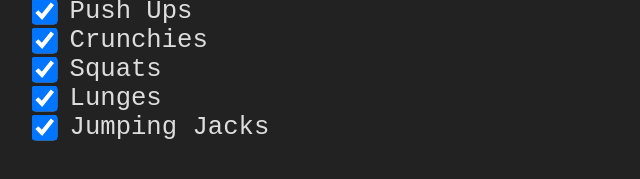
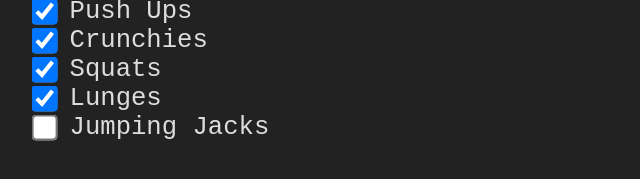
Before and after one commit to kkuhn3/swords-dance, a plain HTML site: page index.html in a window 1280 px wide. Shown: the part 439-618 px from the top of the page, 203-843 px from the left. Drawn offline with Linux system fonts and the light colour scheme.

Commit message:
remove jacks

```diff
--- a/index.css
+++ b/index.css
@@ -9,6 +9,7 @@
 	flex-basis: 100%;
 	text-align: center;
 	font-family:'digital-clock-font';
+	user-select: none;
 }
 
 button {
--- a/index.html
+++ b/index.html
@@ -23,7 +23,7 @@
 				<label for="squatCheck"> Squats</label><br>
 				<input class="checkablebox" type="checkbox" checked=true id="lungeCheck" value="Lunges">
 				<label for="lungeCheck"> Lunges</label><br>
-				<input class="checkablebox" type="checkbox" checked=true id="jumpingJacksCheck" value="Jumping Jacks">
+				<input class="checkablebox" type="checkbox" id="jumpingJacksCheck" value="Jumping Jacks">
 				<label for="jumpingJacksCheck"> Jumping Jacks</label><br>
 			</div>
 		</div>
```
